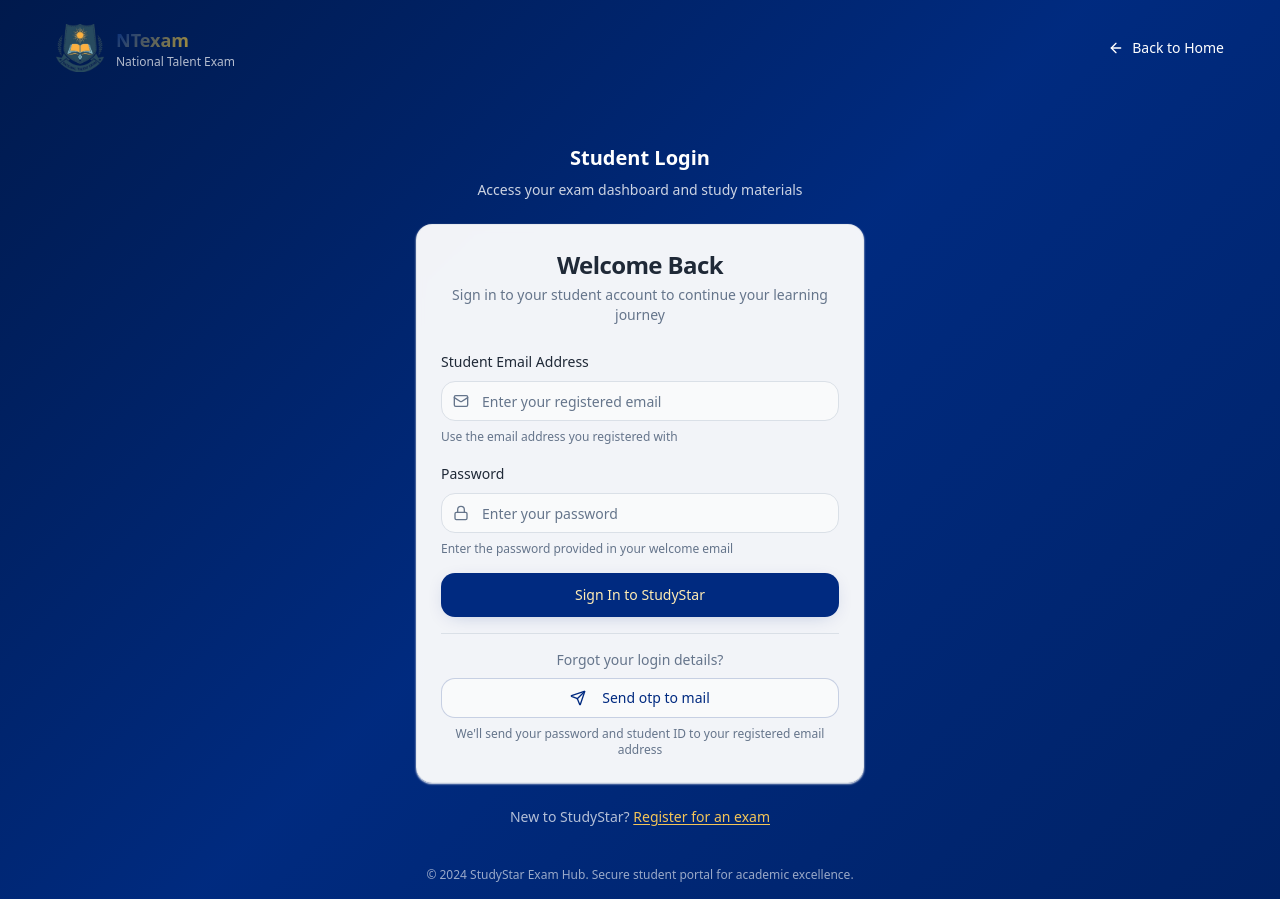
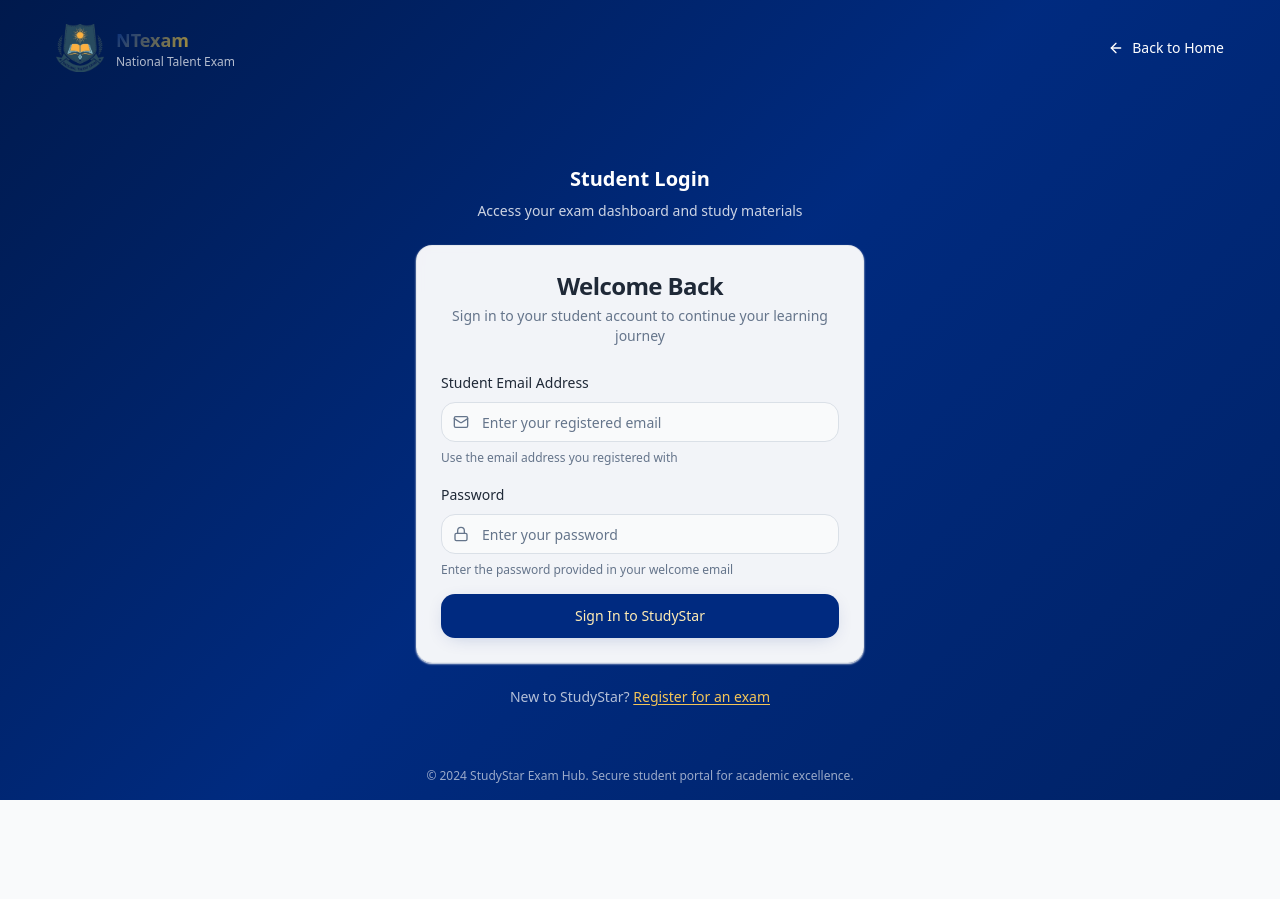
Before and after one commit to NikhilM344/NTExam-national-exam-hub, a React (Vite) app: page /login in a window 1280 px wide. After the commit the page ends 800 px from the top, so only its background shows below. Built offline with nearby package versions, Linux system fonts and the light colour scheme.

Commit message:
Remove forgot password functionality
Removed the "Forgot password" section and its associated button and text from the login page, as it is no longer needed.

```diff
--- a/src/pages/Login.tsx
+++ b/src/pages/Login.tsx
@@ -7,11 +7,10 @@ import { Label } from '@/components/ui/label';
 import { Separator } from '@/components/ui/separator';
 import { useToast } from '@/hooks/use-toast';
 import { useLoadingContext } from '@/context/LoadingContext';
-import { Mail, Lock, BookOpen, ArrowLeft, Send } from 'lucide-react';
+import { Mail, Lock, BookOpen, ArrowLeft } from 'lucide-react';
 const Login = () => {
   const [email, setEmail] = useState('');
   const [password, setPassword] = useState('');
-  const [isResetRequested, setIsResetRequested] = useState(false);
   const navigate = useNavigate();
   const {
     toast
@@ -47,34 +46,6 @@ const Login = () => {
       toast({
         title: "Login Failed",
         description: "Please check your credentials and try again.",
-        variant: "destructive"
-      });
-    } finally {
-      stopLoading();
-    }
-  };
-  const handlePasswordReset = async () => {
-    if (!email) {
-      toast({
-        title: "Email Required",
-        description: "Please enter your email address to receive reset instructions.",
-        variant: "destructive"
-      });
-      return;
-    }
-    startLoading("Sending reset instructions...");
-    try {
-      // Simulate sending reset email
-      await new Promise(resolve => setTimeout(resolve, 2000));
-      setIsResetRequested(true);
-      toast({
-        title: "Reset Instructions Sent!",
-        description: "Check your email for password and student ID reset instructions."
-      });
-    } catch (error) {
-      toast({
-        title: "Reset Failed",
-        description: "Unable to send reset instructions. Please try again.",
         variant: "destructive"
       });
     } finally {
@@ -130,7 +101,7 @@ const Login = () => {
               </CardDescription>
             </CardHeader>
             <CardContent className="space-y-4">
-              {!isResetRequested ? <form onSubmit={handleLogin} className="space-y-4">
+              <form onSubmit={handleLogin} className="space-y-4">
                 {/* Email Field */}
                 <div className="space-y-2">
                   <Label htmlFor="email" className="text-sm font-medium text-foreground">
@@ -163,35 +134,7 @@ const Login = () => {
                 <Button type="submit" className="w-full bg-primary hover:bg-primary-hover text-primary-foreground font-medium shadow-soft" size="lg">
                   Sign In to StudyStar
                 </Button>
-
-                  <Separator className="my-4" />
-
-                  {/* Password Reset Option */}
-                  <div className="text-center space-y-2">
-                    <p className="text-sm text-muted-foreground">
-                      Forgot your login details?
-                    </p>
-                    <Button type="button" variant="outline" onClick={handlePasswordReset} className="w-full border-primary/20 text-primary hover:bg-primary/10">
-                      <Send className="w-4 h-4 mr-2" />
-                      Send otp to mail
-                    </Button>
-                    <p className="text-xs text-muted-foreground">
-                      We'll send your password and student ID to your registered email address
-                    </p>
-                  </div>
-                </form> : <div className="text-center space-y-4">
-                  <div className="p-4 bg-success/10 border border-success/20 rounded-lg">
-                    <Mail className="h-8 w-8 text-success mx-auto mb-2" />
-                    <h3 className="font-medium text-success">Reset Instructions Sent!</h3>
-                    <p className="text-sm text-success/80 mt-1">
-                      Check your email inbox for your password and student ID
-                    </p>
-                  </div>
-
-                  <Button variant="outline" onClick={() => setIsResetRequested(false)} className="w-full">
-                    Back to Login
-                  </Button>
-                </div>}
+              </form>
             </CardContent>
           </Card>
 
```
Lines whose indentation alone changed are shown as unchanged.
